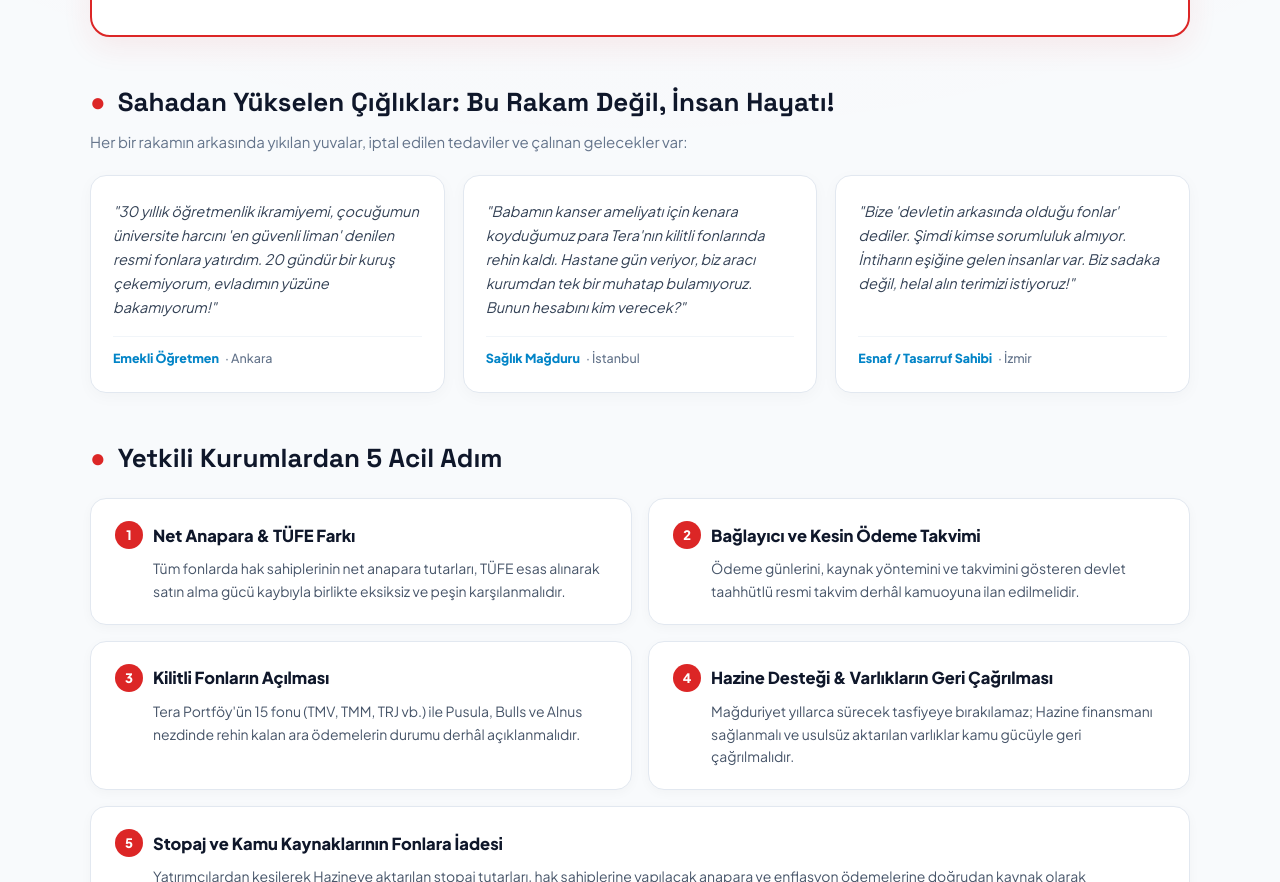
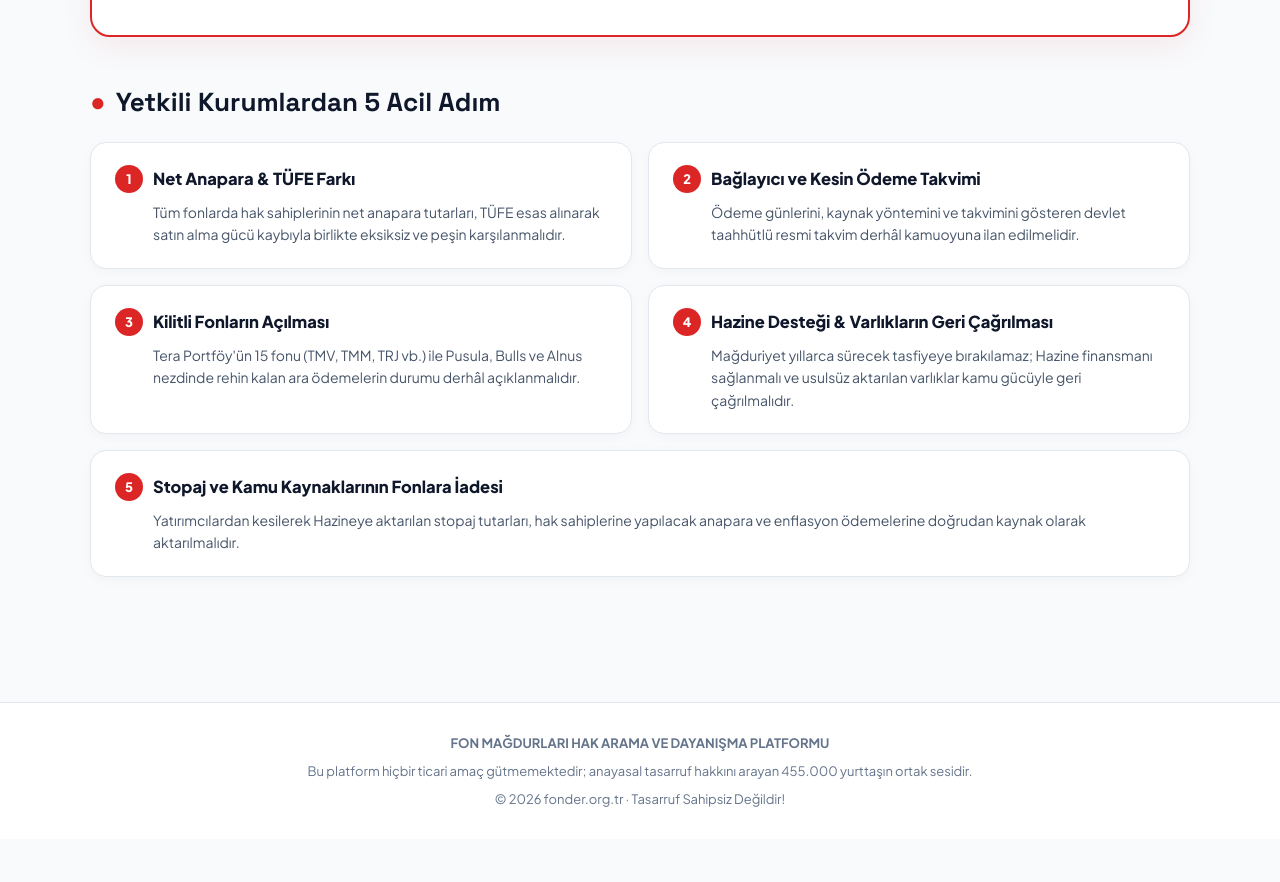
Before and after one commit to alikokrtv/fonder-web, a plain HTML site: page index.html in a window 1280 px wide. Shown: the part 1387-2269 px from the top of the page. After the commit the page ends 2226 px from the top, so only its background shows below. Drawn offline with Linux system fonts and the light colour scheme.

Commit message:
fix: Sahadan sesler / ornek magdur alintilari kaldirildi

```diff
--- a/index.html
+++ b/index.html
@@ -362,73 +362,6 @@
       color: #7f1d1d;
     }
 
-    /* SAHADAN ÇIĞLIKLAR (GERÇEK DERT) */
-    .victim-stories {
-      margin-bottom: 45px;
-    }
-
-    .section-title-dram {
-      font-family: 'Space Grotesk', sans-serif;
-      font-size: 26px;
-      font-weight: 900;
-      color: #0f172a;
-      margin-bottom: 8px;
-      display: flex;
-      align-items: center;
-      gap: 12px;
-    }
-
-    .section-title-dram span {
-      color: #dc2626;
-    }
-
-    .section-sub-dram {
-      font-size: 15px;
-      color: #64748b;
-      margin-bottom: 22px;
-    }
-
-    .stories-grid {
-      display: grid;
-      grid-template-columns: repeat(3, 1fr);
-      gap: 18px;
-    }
-
-    .story-card {
-      background: #ffffff;
-      border: 1px solid var(--card-border);
-      border-radius: 16px;
-      padding: 24px 22px;
-      box-shadow: 0 4px 16px rgba(0, 0, 0, 0.03);
-      display: flex;
-      flex-direction: column;
-      justify-content: space-between;
-    }
-
-    .story-card p {
-      font-size: 14.5px;
-      font-style: italic;
-      color: #334155;
-      line-height: 1.65;
-      margin-bottom: 16px;
-    }
-
-    .story-author {
-      font-size: 12.5px;
-      font-weight: 800;
-      color: #0284c7;
-      display: flex;
-      align-items: center;
-      gap: 6px;
-      border-top: 1px solid #f1f5f9;
-      padding-top: 12px;
-    }
-
-    .story-author span {
-      color: #64748b;
-      font-weight: 500;
-    }
-
     /* 5 ACİL ADIM */
     .five-steps {
       margin-bottom: 45px;
@@ -620,35 +553,10 @@
       </div>
     </div>
 
-    <!-- SAHADAN ÇIĞLIKLAR (GERÇEK DERT) -->
-    <div class="victim-stories">
-      <div class="section-title-dram">
-        <span>●</span> Sahadan Yükselen Çığlıklar: Bu Rakam Değil, İnsan Hayatı!
-      </div>
-      <p class="section-sub-dram">Her bir rakamın arkasında yıkılan yuvalar, iptal edilen tedaviler ve çalınan gelecekler var:</p>
-
-      <div class="stories-grid">
-        <div class="story-card">
-          <p>"30 yıllık öğretmenlik ikramiyemi, çocuğumun üniversite harcını 'en güvenli liman' denilen resmi fonlara yatırdım. 20 gündür bir kuruş çekemiyorum, evladımın yüzüne bakamıyorum!"</p>
-          <div class="story-author">Emekli Öğretmen <span>· Ankara</span></div>
-        </div>
-
-        <div class="story-card">
-          <p>"Babamın kanser ameliyatı için kenara koyduğumuz para Tera'nın kilitli fonlarında rehin kaldı. Hastane gün veriyor, biz aracı kurumdan tek bir muhatap bulamıyoruz. Bunun hesabını kim verecek?"</p>
-          <div class="story-author">Sağlık Mağduru <span>· İstanbul</span></div>
-        </div>
-
-        <div class="story-card">
-          <p>"Bize 'devletin arkasında olduğu fonlar' dediler. Şimdi kimse sorumluluk almıyor. İntiharın eşiğine gelen insanlar var. Biz sadaka değil, helal alın terimizi istiyoruz!"</p>
-          <div class="story-author">Esnaf / Tasarruf Sahibi <span>· İzmir</span></div>
-        </div>
-      </div>
-    </div>
-
     <!-- 5 ACİL ADIM -->
     <div class="five-steps">
-      <div class="section-title-dram" style="margin-bottom: 20px;">
-        <span>●</span> Yetkili Kurumlardan 5 Acil Adım
+      <div style="font-family: 'Space Grotesk', sans-serif; font-size: 26px; font-weight: 900; color: #0f172a; margin-bottom: 20px; display: flex; align-items: center; gap: 10px;">
+        <span style="color: #dc2626;">●</span> Yetkili Kurumlardan 5 Acil Adım
       </div>
 
       <div class="steps-grid">
```
